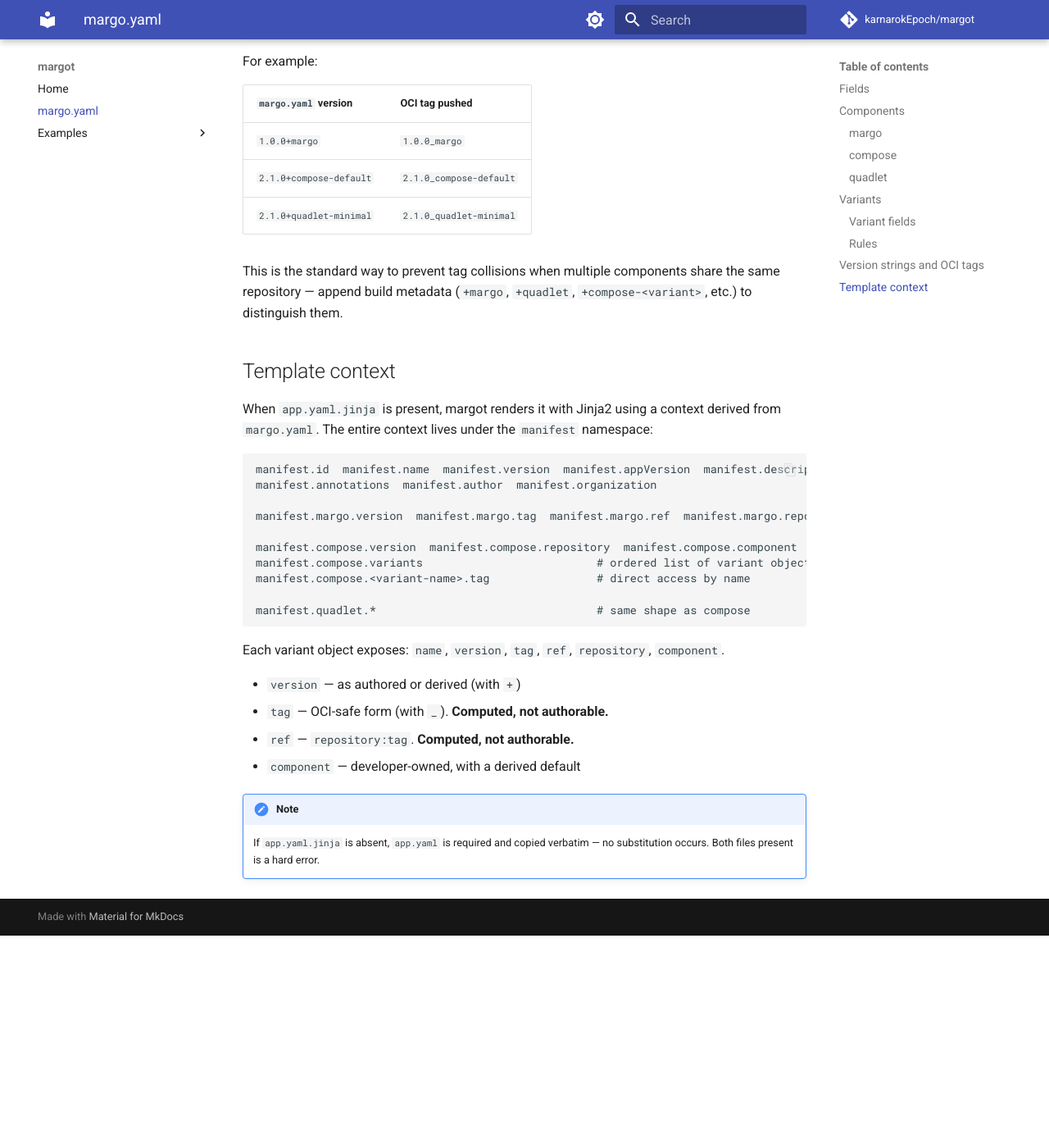
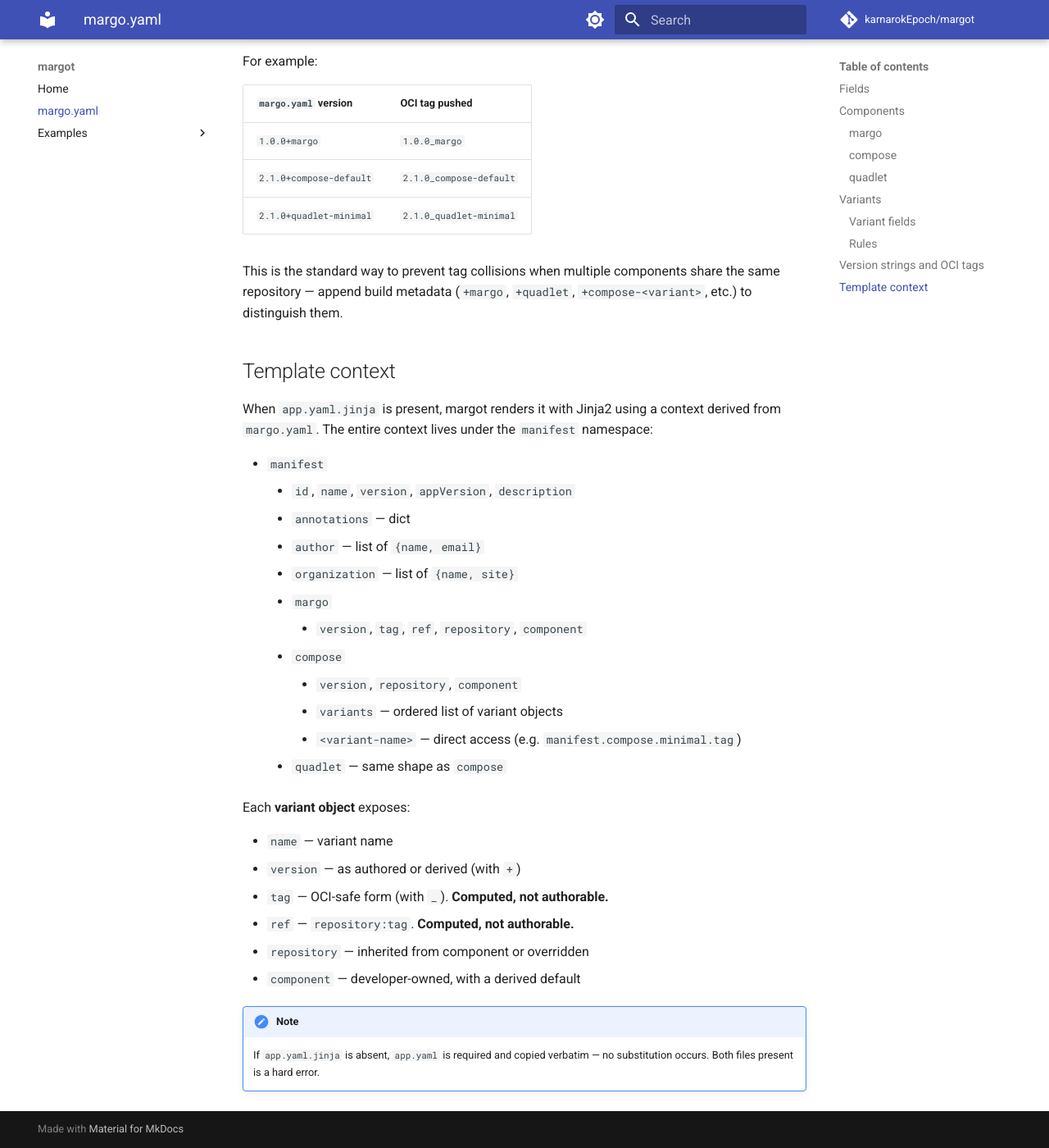
Before and after one commit to karnarokEpoch/margot, an MkDocs documentation site: the page built from docs/margo-yaml.md, in a window 1280 px wide and 1400 px high, scrolled down 3795 px. Shown: the whole window at 82% size. Built offline with MkDocs 1.6.1 and Material for MkDocs 9.7.7, drawn with Linux system fonts in a browser that asks for light colours; comment, search, counter and statistics services are not loaded; before the commit the page ends 4936 px from its top, so only the background shows below that.

Commit message:
docs: restructure template context as nested list
Replace flat code block with a hierarchical list showing the
manifest.* namespace structure clearly.

````diff
--- a/docs/margo-yaml.md
+++ b/docs/margo-yaml.md
@@ -143,24 +143,26 @@ build metadata (`+margo`, `+quadlet`, `+compose-<variant>`, etc.) to distinguish
 When `app.yaml.jinja` is present, margot renders it with Jinja2 using a context derived from `margo.yaml`. The
 entire context lives under the `manifest` namespace:
 
-```text
-manifest.id  manifest.name  manifest.version  manifest.appVersion  manifest.description
-manifest.annotations  manifest.author  manifest.organization
+- `manifest`
+    - `id`, `name`, `version`, `appVersion`, `description`
+    - `annotations` — dict
+    - `author` — list of `{name, email}`
+    - `organization` — list of `{name, site}`
+    - `margo`
+        - `version`, `tag`, `ref`, `repository`, `component`
+    - `compose`
+        - `version`, `repository`, `component`
+        - `variants` — ordered list of variant objects
+        - `<variant-name>` — direct access (e.g. `manifest.compose.minimal.tag`)
+    - `quadlet` — same shape as `compose`
 
-manifest.margo.version  manifest.margo.tag  manifest.margo.ref  manifest.margo.repository  manifest.margo.component
+Each **variant object** exposes:
 
-manifest.compose.version  manifest.compose.repository  manifest.compose.component
-manifest.compose.variants                          # ordered list of variant objects
-manifest.compose.<variant-name>.tag                # direct access by name
-
-manifest.quadlet.*                                 # same shape as compose
-```
-
-Each variant object exposes: `name`, `version`, `tag`, `ref`, `repository`, `component`.
-
+- `name` — variant name
 - `version` — as authored or derived (with `+`)
 - `tag` — OCI-safe form (with `_`). **Computed, not authorable.**
 - `ref` — `repository:tag`. **Computed, not authorable.**
+- `repository` — inherited from component or overridden
 - `component` — developer-owned, with a derived default
 
 !!! note
````
